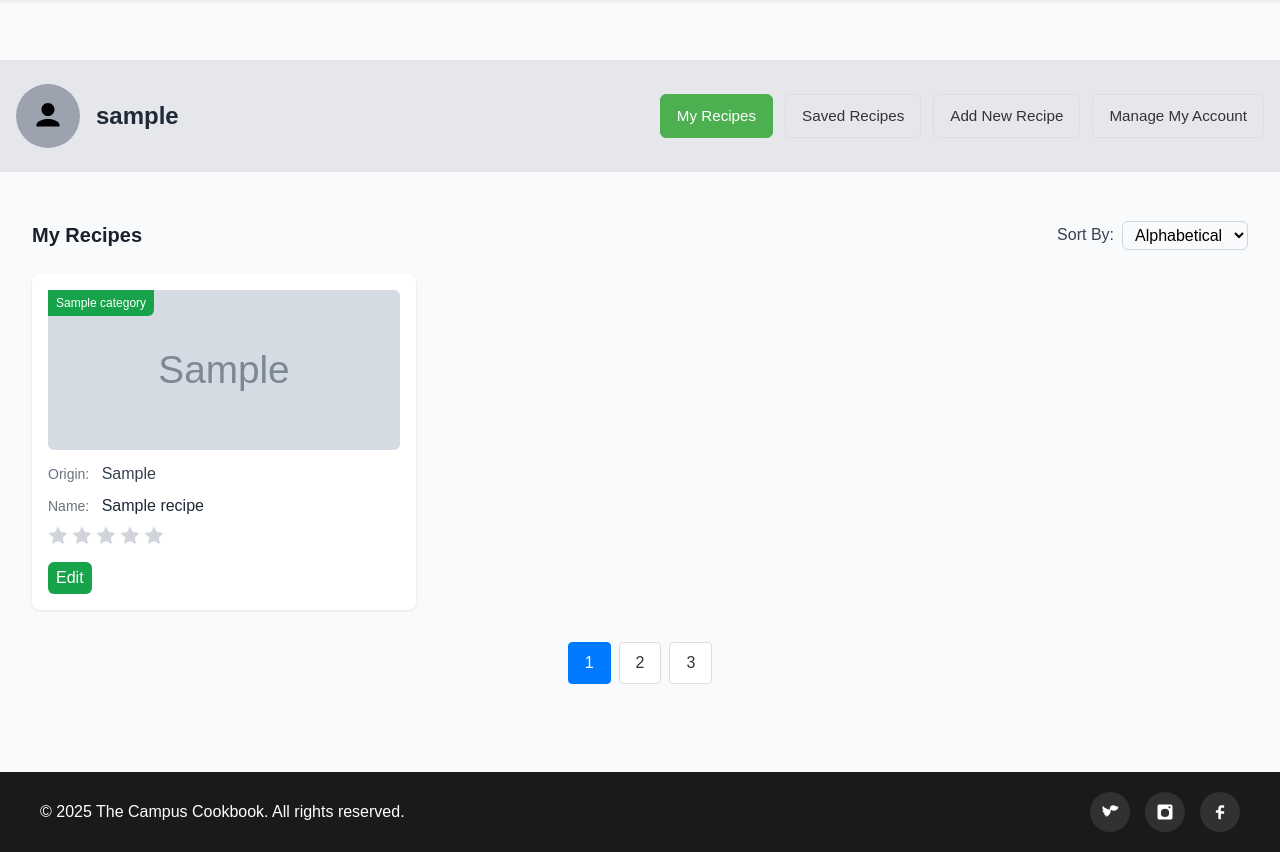
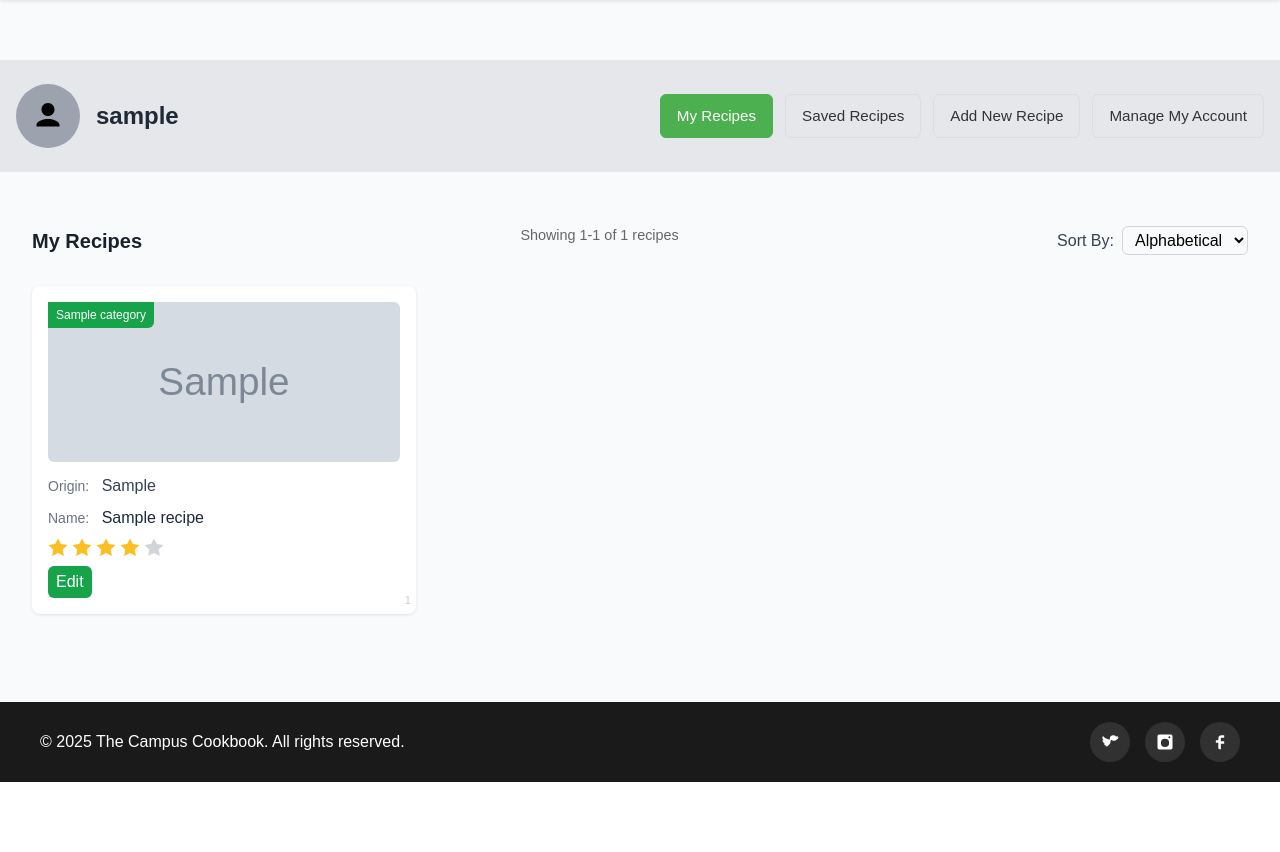
Before and after one commit to Rapteon/thecampuscookbook, a Django app: page /profile/my-recipes/ in a window 1280 px wide. Shown: the part 64-916 px from the top of the page. After the commit the page ends 846 px from the top, so only its background shows below. Run offline with Django 5.2, Linux system fonts and the light colour scheme; a user stored in the database is signed in; tables that the repository leaves empty hold one stand-in row (values such as "Sample post"); grey boxes marked "Sample" are stand-in pictures.

Commit message:
my recipe page render fix (#42)

```diff
--- a/thecampuscookbook/recipe/admin.py
+++ b/thecampuscookbook/recipe/admin.py
@@ -1,6 +1,7 @@
 from django.contrib import admin
-from .models import Rating, Recipe
+from .models import Rating, Recipe, SavedRecipe
 
 # Register your models here.
 admin.site.register(Rating)
 admin.site.register(Recipe)
+admin.site.register(SavedRecipe)
--- a/thecampuscookbook/templates/account/my-recipes/index.html
+++ b/thecampuscookbook/templates/account/my-recipes/index.html
@@ -5,48 +5,43 @@
   <!-- Sort / Filter -->
   <div class="sort-filter-container">
     <h2 class="my-recipes-title">My Recipes</h2>
+    <p class="recipe-count">
+      {% if page_obj.paginator.count > 0 %}
+        Showing {{ page_obj.start_index }}-{{ page_obj.end_index }} of {{ page_obj.paginator.count }} recipes
+      {% else %}
+        You haven't added any recipes yet
+      {% endif %}
+    </p>
     <div class="sort-controls">
       <label for="sort" class="sort-label">Sort By:</label>
       <select id="sort" name="sort" class="sort-select">
         <option value="name">Alphabetical</option>
         <option value="rating">Most liked</option>
-        <option value="origin">Category</option>
+        <option value="origin">Origin</option>
       </select>
     </div>
   </div>
 
   <!-- Recipes Grid -->
   <div class="recipes-grid">
-    {% for recipe in user_recipes %}
-    <!-- Card 1 -->
-    <div class="recipe-card">
+    {% for recipe in page_obj %}
+    <div class="recipe-card" data-recipe-id="{{recipe.id}}">
       <div class="recipe-image-container">
-        <img src="{{ recipe.image.url }}" alt="{{ recipe.title.url }}" class="recipe-image"/>
+        <img src="{{ recipe.image.url }}" alt="{{ recipe.title }}" class="recipe-image"/>
         <div class="recipe-tag">{{ recipe.category_id.name }}</div>
       </div>
       <div class="recipe-meta">
         <span class="meta-label">Origin:</span>
         <span class="meta-value">{{ recipe.origin }}</span>
-
       </div>
       <div class="recipe-name-container">
         <span class="meta-label">Name:</span>
         <span class="recipe-name">{{ recipe.title }}</span>
-
-      {% empty %}
-        <p>You haven’t added any recipes yet.</p>
-      {% endfor %}
       </div>
-
-
-      <!-- Rating -->
       <div class="recipe-rating">
-       <!-- average_rating can be from 0 to 5, but we don't want to show a star for
-     we should show empty stars when average_rating = 0-->
-     <div class="rating">
         {% with ''|center:5 as range %}
           {% for _ in range %}
-          {% if forloop.counter <= saved_recipe.recipe.average_rating %}
+            {% if forloop.counter <= recipe.average_rating %}
               <svg class="star filled" viewBox="0 0 20 20">
                 <path d="M10 15l-5.878 3.09 1.123-6.545L.49 6.91l6.567-.955L10 .5l2.943 5.455 6.567.955-4.755 4.635 1.123 6.545z" />
               </svg>
@@ -58,18 +53,35 @@
           {% endfor %}
         {% endwith %}
       </div>
-  </div>
       <button class="recipe-edit-button">Edit</button>
     </div>
+    {% empty %}
+    <div class="no-recipes-message">
+      <p>You haven't added any recipes yet.</p>
+      <p>Visit the add recipes page to create some!</p>
+    </div>
+    {% endfor %}
   </div>
 
-  <!-- Pagination -->
+  <!-- Pagination - Only show if needed -->
+  {% if page_obj.paginator.num_pages > 1 %}
   <div class="pagination-container">
     <nav class="pagination-nav">
-      <a href="#" class="pagination-link pagination-link-active">1</a>
-      <a href="#" class="pagination-link">2</a>
-      <a href="#" class="pagination-link">3</a>
+      {% if page_obj.has_previous %}
+        <a href="?page=1" class="pagination-link">&laquo; First</a>
+        <a href="?page={{ page_obj.previous_page_number }}" class="pagination-link">Previous</a>
+      {% endif %}
+
+      <span class="current-page">
+        Page {{ page_obj.number }} of {{ page_obj.paginator.num_pages }}
+      </span>
+
+      {% if page_obj.has_next %}
+        <a href="?page={{ page_obj.next_page_number }}" class="pagination-link">Next</a>
+        <a href="?page={{ page_obj.paginator.num_pages }}" class="pagination-link">Last &raquo;</a>
+      {% endif %}
     </nav>
   </div>
+  {% endif %}
 </div>
 {% endblock %}
```
Lines whose indentation alone changed are shown as unchanged.
